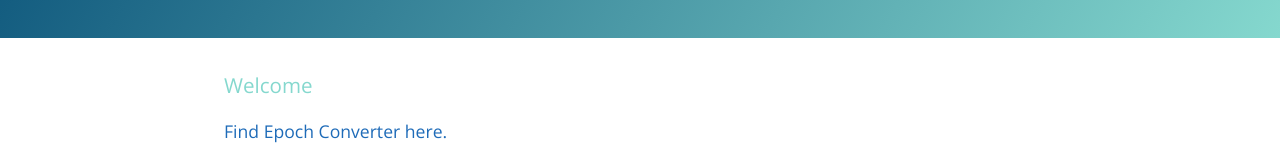
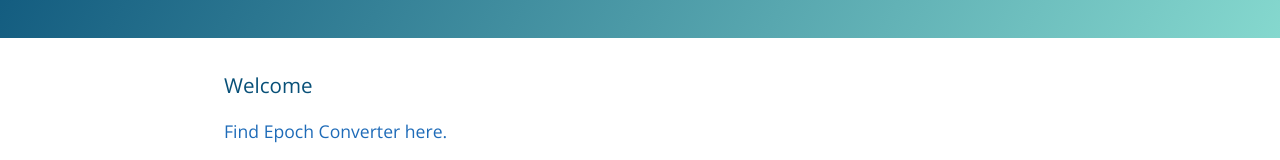
Before and after one commit to EpochConverter/epochconverter.github.io, a plain HTML site: page index.html in a window 1280 px wide. Shown: the part 232-392 px from the top of the page. Drawn offline with nearby package versions, Linux system fonts and the light colour scheme.

Commit message:
Update stylesheet.css

```diff
--- a/stylesheets/stylesheet.css
+++ b/stylesheets/stylesheet.css
@@ -112,7 +112,7 @@ a {
   margin-top: 2rem;
   margin-bottom: 1rem;
   font-weight: normal;
-  color: #85D8CE; }
+  color: #085078; }
 .main-content p {
   margin-bottom: 1em; }
 .main-content code {
```
